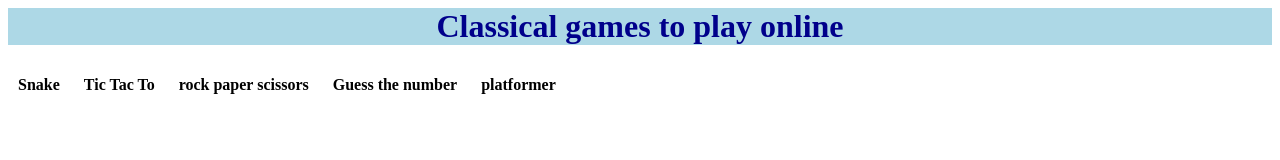
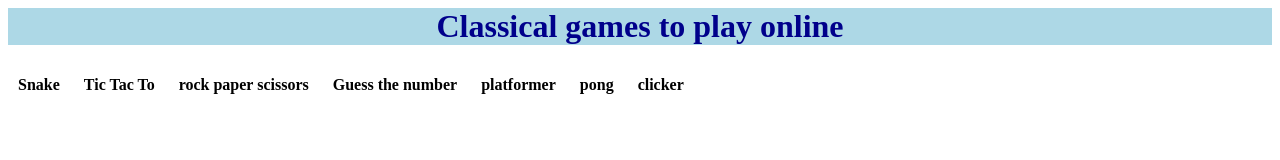
Before and after one commit to Sebgamer2009/Classicalgames, a plain HTML site: page index.html in a window 1280 px wide. Drawn offline with Linux system fonts and the light colour scheme.

Commit message:
Update index.html

```diff
--- a/index.html
+++ b/index.html
@@ -34,6 +34,8 @@ a {
   <li><a href="https://sebgamer2009.github.io/Rockpaperscissors-vs-ai/">rock paper scissors</a></li>
   <li><a href="https://sebgamer2009.github.io/Guess-the-number-/">Guess the number</a></li>
   <li><a href="https://sebgamer2009.github.io/platformer/">platformer</a></li>
+  <li><a href="https://sebgamer2009.github.io/Pong/">pong</a></li>
+  <li><a href="https://sebgamer2009.github.io/Clicker/">clicker</a></li>
 </ul>
 </body>
 </html>
```
